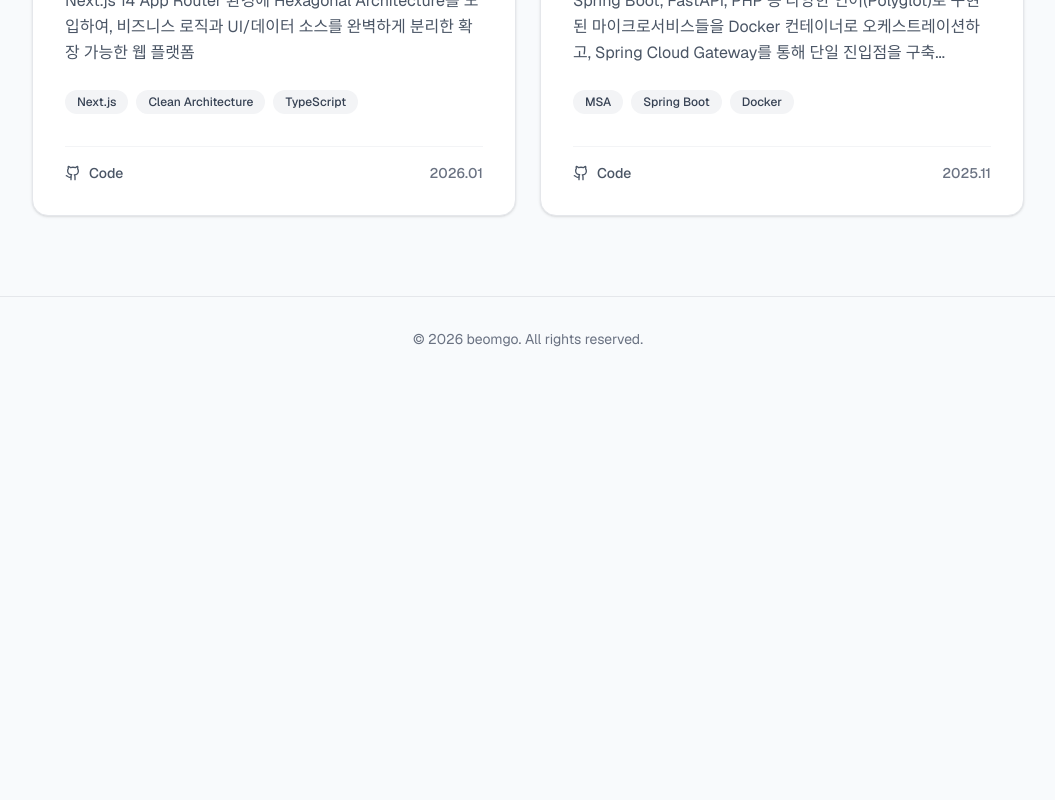
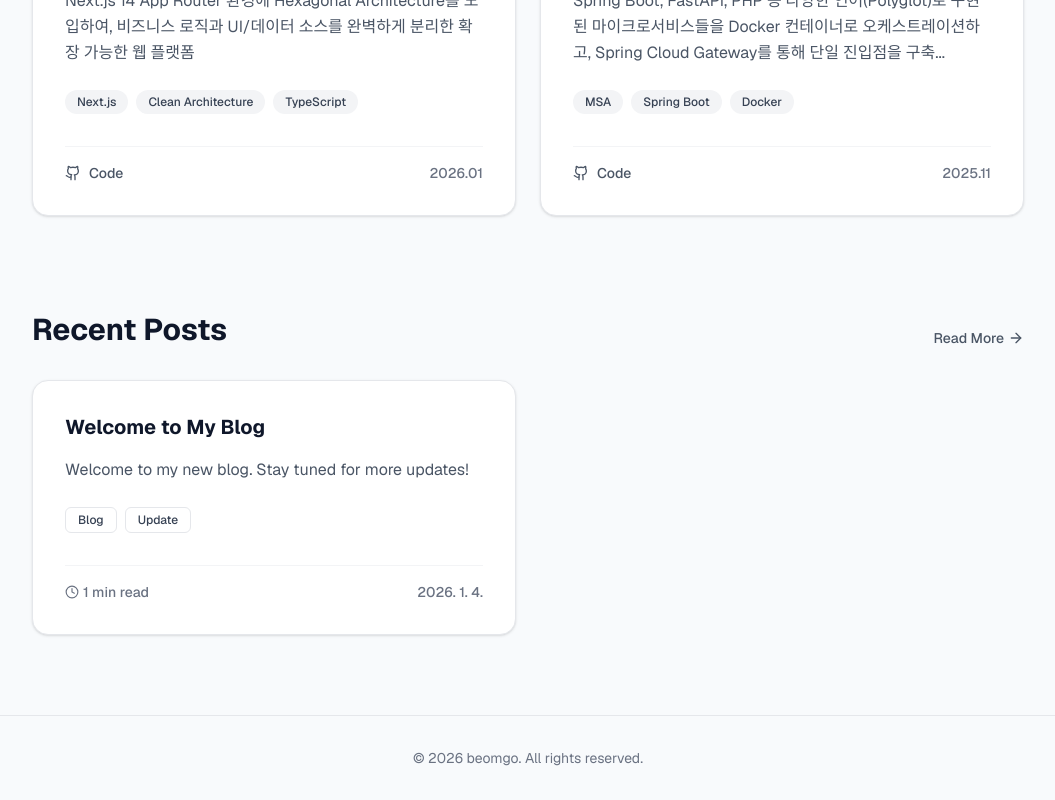
Before and after one commit to gobeomgyu/beomgg, a Next.js app: page / in a window 1280 px wide. Shown: the part 680-1480 px from the top of the page, without its empty margins (112-1167 px from the left). Before the commit the page ends 1061 px from the top, so only its background shows below. Built offline with nearby package versions, Linux system fonts and the light colour scheme.

Commit message:
post 추가

```diff
--- a/src/app/page.tsx
+++ b/src/app/page.tsx
@@ -1,6 +1,7 @@
 import { Header } from "@/components/Header";
 import { GithubContributions } from "@/components/GithubContributions";
 import { ProjectCard } from "@/components/ProjectCard";
+import { PostCard } from "@/components/PostCard";
 import { ArrowRight } from "lucide-react";
 
 export default function Home() {
@@ -18,6 +19,16 @@ export default function Home() {
       tags: ["MSA", "Spring Boot", "Docker"],
       date: "2025.11",
       githubUrl: "#"
+    }
+  ];
+
+  const dummyPosts = [
+    {
+      title: "Welcome to My Blog",
+      description: "Welcome to my new blog. Stay tuned for more updates!",
+      tags: ["Blog", "Update"],
+      date: "2026. 1. 4.",
+      readTime: "1 min read"
     }
   ];
 
@@ -63,6 +74,30 @@ export default function Home() {
           </div>
         </section>
 
+        {/* Recent Posts Section */}
+        <section className="mt-24">
+          <div className="flex items-end justify-between mb-8">
+            <h2 className="text-3xl font-bold">Recent Posts</h2>
+            <a href="#" className="flex items-center gap-1 text-sm font-medium text-gray-600 dark:text-gray-400 hover:text-gray-900 dark:hover:text-white transition-colors group">
+              Read More
+              <ArrowRight className="w-4 h-4 group-hover:translate-x-1 transition-transform" />
+            </a>
+          </div>
+
+          <div className="grid grid-cols-1 md:grid-cols-2 gap-6">
+            {dummyPosts.map((post, index) => (
+              <PostCard
+                key={index}
+                title={post.title}
+                description={post.description}
+                tags={post.tags}
+                date={post.date}
+                readTime={post.readTime}
+              />
+            ))}
+          </div>
+        </section>
+
       </main>
 
       <footer className="w-full border-t border-gray-200 dark:border-gray-800 py-8 text-center text-sm text-gray-500">
--- /dev/null
+++ b/src/components/PostCard.tsx
@@ -0,0 +1,41 @@
+import { ClockIcon } from "./icons";
+
+interface PostCardProps {
+  title: string;
+  description: string;
+  tags: string[];
+  date: string;
+  readTime: string;
+}
+
+export function PostCard({ title, description, tags, date, readTime }: PostCardProps) {
+  return (
+    <div className="flex flex-col border border-gray-200 dark:border-gray-800 rounded-2xl p-6 md:p-8 bg-white dark:bg-[#0f172a] shadow-sm hover:shadow-md transition-shadow h-full">
+      <h3 className="text-xl font-bold mb-4">{title}</h3>
+      <p className="text-gray-600 dark:text-gray-400 mb-6 flex-grow leading-relaxed">
+        {description}
+      </p>
+
+      <div className="flex flex-wrap gap-2 mb-8">
+        {tags.map((tag) => (
+          <span
+            key={tag}
+            className="px-3 py-1 border border-gray-200 dark:border-gray-700 bg-white dark:bg-gray-800 text-gray-700 dark:text-gray-300 text-xs font-medium rounded-md"
+          >
+            {tag}
+          </span>
+        ))}
+      </div>
+
+      <div className="flex items-center justify-between mt-auto pt-4 border-t border-gray-100 dark:border-gray-800/50">
+        <span className="flex items-center gap-1 text-sm text-gray-500 dark:text-gray-400 font-medium">
+          <ClockIcon size={14} />
+          {readTime}
+        </span>
+        <span className="text-sm text-gray-500 dark:text-gray-500 font-medium">
+          {date}
+        </span>
+      </div>
+    </div>
+  );
+}
--- a/src/components/icons.tsx
+++ b/src/components/icons.tsx
@@ -18,3 +18,24 @@ export function GithubIcon({ className = "", size = 24, ...props }: React.SVGPro
     </svg>
   );
 }
+
+export function ClockIcon({ className = "", size = 24, ...props }: React.SVGProps<SVGSVGElement> & { size?: number }) {
+  return (
+    <svg
+      xmlns="http://www.w3.org/2000/svg"
+      width={size}
+      height={size}
+      viewBox="0 0 24 24"
+      fill="none"
+      stroke="currentColor"
+      strokeWidth="2"
+      strokeLinecap="round"
+      strokeLinejoin="round"
+      className={className}
+      {...props}
+    >
+      <circle cx="12" cy="12" r="10" />
+      <polyline points="12 6 12 12 16 14" />
+    </svg>
+  );
+}
```
